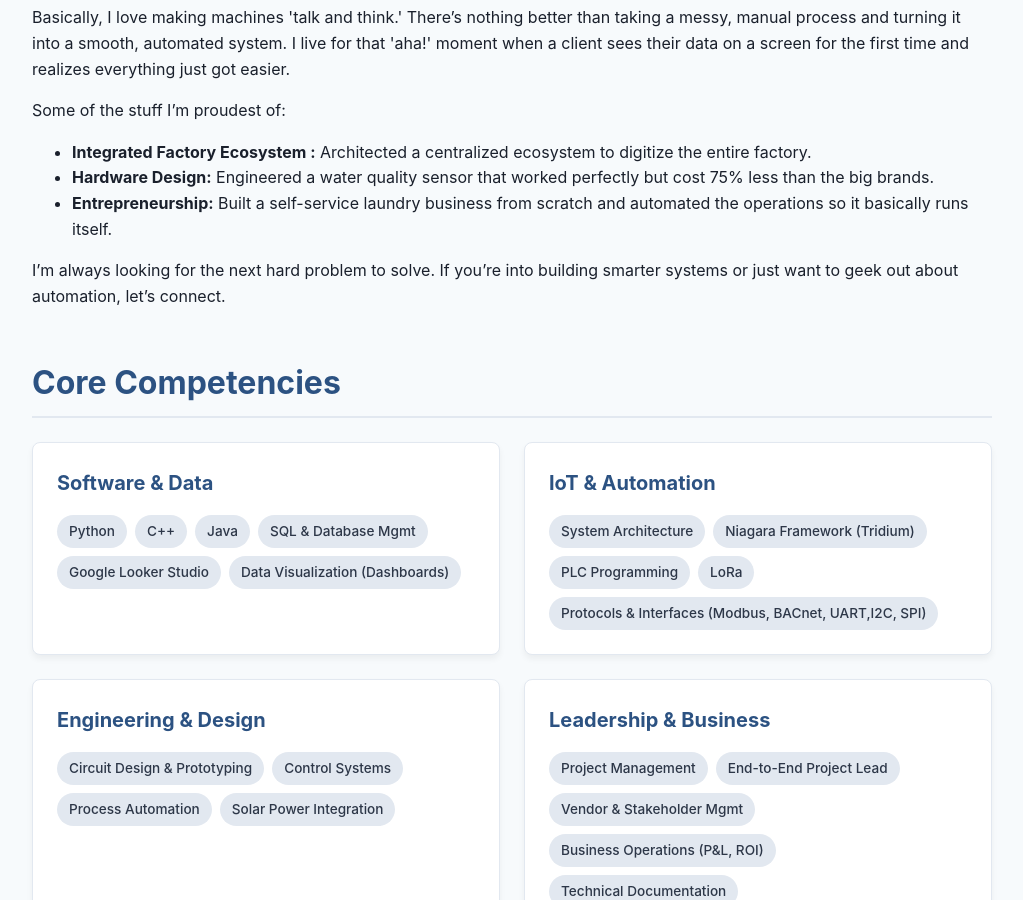
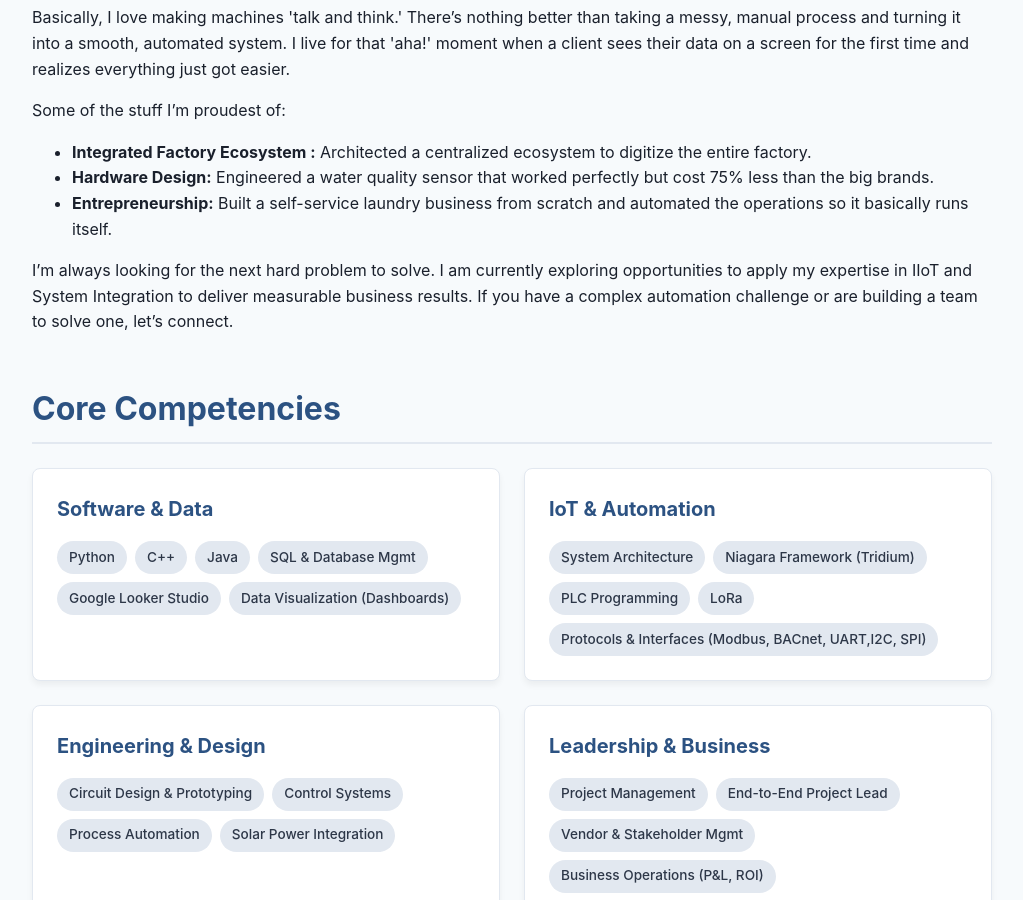
Before and after one commit to xion-xion/xion-xion.github.io, a Jekyll site: the page built from index.html, in a window 1280 px wide and 900 px high, scrolled down 688 px. Shown: the whole window, without its empty margins (128-1151 px from the left). Built offline with Jekyll 4.4.1, drawn with Linux system fonts in a browser that asks for light colours.

Commit message:
Feat: Refine About Me section

```diff
--- a/index.html
+++ b/index.html
@@ -29,8 +29,7 @@ title: Home
         <li><b>Hardware Design:</b> Engineered a water quality sensor that worked perfectly but cost 75% less than the big brands.</li>
         <li><b>Entrepreneurship:</b> Built a self-service laundry business from scratch and automated the operations so it basically runs itself.</li>
     </ul>
-    <p>I’m always looking for the next hard problem to solve. If you’re into building smarter systems or just want to geek out about automation, let’s connect.</p>
-    <!-- Placeholder for professional headshot -->
+    <p>I’m always looking for the next hard problem to solve. I am currently exploring opportunities to apply my expertise in IIoT and System Integration to deliver measurable business results. If you have a complex automation challenge or are building a team to solve one, let’s connect.</p>
     <div class="headshot-placeholder"></div>
 </section>
 
```
